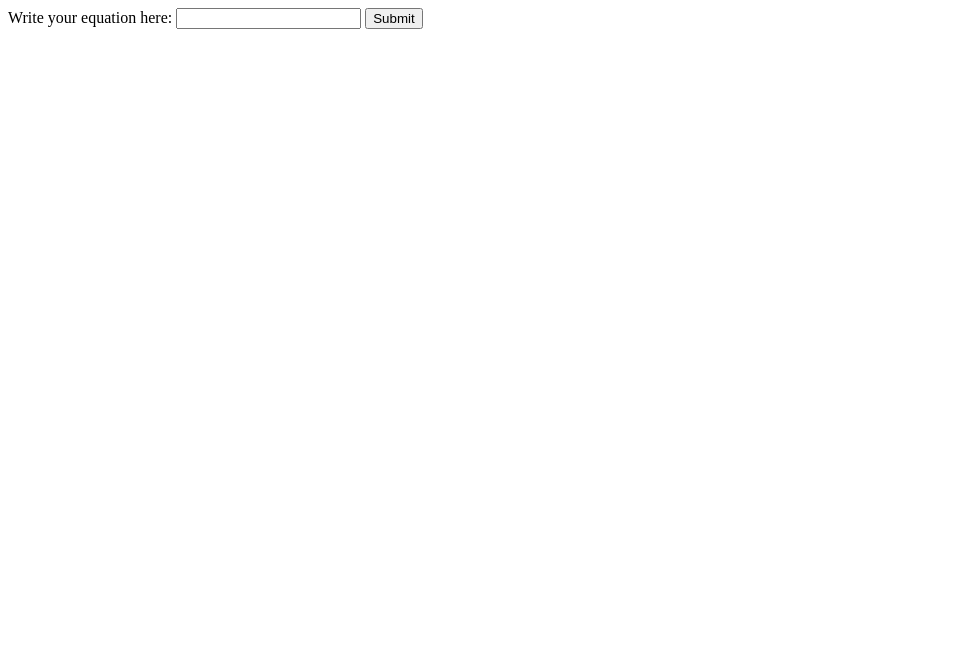
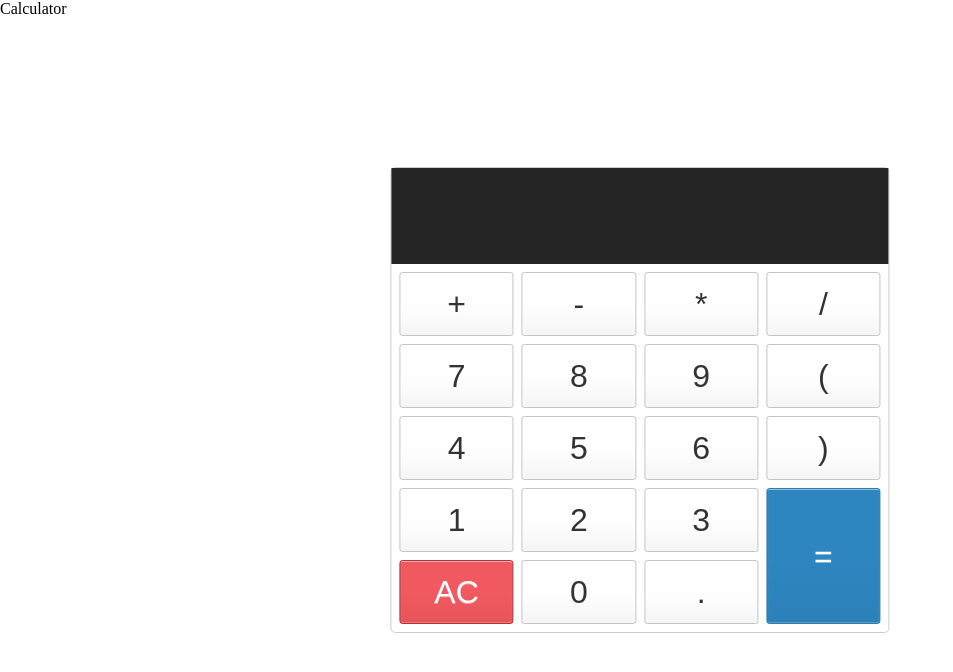
Before and after one commit to karishma-george/karishmag.github.io, a plain HTML site: page calculator/calculator.html in a window 1280 px wide. Shown: the whole page, without its empty margins (0-953 px from the left). Drawn offline with Linux system fonts and the light colour scheme.

Commit message:
added new calculator

```diff
--- a/calculator/calculator-styles.css
+++ b/calculator/calculator-styles.css
@@ -0,0 +1,95 @@
+html {
+  font-size: 16px;
+  box-sizing: border-box;
+}
+
+*,
+*::before,
+*::after {
+  margin: 0;
+  padding: 0;
+  box-sizing: inherit;
+}
+
+.calculator {
+  border: 1px solid #ccc;
+  border-radius: 5px;
+  position: absolute;
+  top: 50%;
+  left: 50%;
+  transform: translate(-50%, -50%);
+  width: 39vw;
+}
+
+.calculator-screen {
+  width: 100%;
+  font-size: 2rem;
+  height: 3em;
+  border: none;
+  background-color: #252525;
+  color: #fff;
+  text-align: right;
+  padding-right: 1.25em;
+  padding-left: 0.525em;
+}
+
+button {
+  height: 2em;
+  background-color: #fff;
+  border-radius: 3px;
+  border: 1px solid #c4c4c4;
+  background-color: transparent;
+  font-size: 2rem;
+  color: #333;
+  background-image: linear-gradient(
+    to bottom,
+    transparent,
+    transparent 50%,
+    rgba(0, 0, 0, 0.04)
+  );
+  box-shadow: inset 0 0 0 1px rgba(255, 255, 255, 0.05),
+    inset 0 1px 0 0 rgba(255, 255, 255, 0.45),
+    inset 0 -1px 0 0 rgba(255, 255, 255, 0.15),
+    0 1px 0 0 rgba(255, 255, 255, 0.15);
+  text-shadow: 0 1px rgba(255, 255, 255, 0.4);
+}
+
+button:hover {
+  background-color: #eaeaea;
+}
+
+.operator {
+  color: #337cac;
+}
+
+.all-clear {
+  background-color: #f0595f;
+  border-color: #b0353a;
+  color: #fff;
+}
+
+.all-clear:hover {
+  background-color: #f17377;
+}
+
+.equal-sign {
+  height: 100%;
+  background-color: #2e86c0;
+  border-color: #337cac;
+  color: #fff;
+  grid-row-start: 4;
+  grid-row-end: 6;
+  grid-column-start: 4;
+  grid-column-end: 5;
+}
+
+.equal-sign:hover {
+  background-color: #4e9ed4;
+}
+
+.calculator-keys {
+  display: grid;
+  grid-template-columns: 1fr 1fr 1fr 1fr;
+  grid-gap: 0.5em;
+  padding: 0.5em;
+}
--- a/calculator/calculator.html
+++ b/calculator/calculator.html
@@ -4,18 +4,171 @@
     <meta charset="utf-8" />
     <title>Calculator</title>
     <meta name="viewport" content="width=device-width, initial-scale=1" />
-    <link
-      rel="stylesheet"
-      type="css"
-      media="screen"
-      href="calculator-styles.css"
-    />
+    <link rel="stylesheet" href="calculator-styles.css" />
   </head>
   <body>
-    <label for="inputData">Write your equation here: </label>
+    <label for="inputData"> Calculator</label>
+    <div class="calculator">
+      <input type="text" class="calculator-screen" id="inputData" disabled />
+
+      <div class="calculator-keys">
+        <button
+          id="btn0"
+          onclick="inFunction(this)"
+          class="calc-elements"
+          value="+"
+        >
+          +
+        </button>
+        <button
+          id="btn1"
+          onclick="inFunction(this)"
+          class="calc-elements"
+          value="-"
+        >
+          -
+        </button>
+        <button
+          id="btn2"
+          onclick="inFunction(this)"
+          class="calc-elements"
+          value="*"
+        >
+          *
+        </button>
+        <button
+          id="btn3"
+          onclick="inFunction(this)"
+          class="calc-elements"
+          value="/"
+        >
+          /
+        </button>
+
+        <button
+          id="btn4"
+          onclick="inFunction(this)"
+          class="calc-elements"
+          value="7"
+        >
+          7
+        </button>
+        <button
+          id="btn5"
+          onclick="inFunction(this)"
+          class="calc-elements"
+          value="8"
+        >
+          8
+        </button>
+        <button
+          id="btn6"
+          onclick="inFunction(this)"
+          class="calc-elements"
+          value="9"
+        >
+          9
+        </button>
+        <button
+          id="btn7"
+          onclick="inFunction(this)"
+          class="calc-elements"
+          value="("
+        >
+          (
+        </button>
+        <button
+          id="btn8"
+          onclick="inFunction(this)"
+          class="calc-elements"
+          value="4"
+        >
+          4
+        </button>
+        <button
+          id="btn9"
+          onclick="inFunction(this)"
+          class="calc-elements"
+          value="5"
+        >
+          5
+        </button>
+        <button
+          id="btn10"
+          onclick="inFunction(this)"
+          class="calc-elements"
+          value="6"
+        >
+          6
+        </button>
+        <button
+          id="btn11"
+          onclick="inFunction(this)"
+          class="calc-elements"
+          value=")"
+        >
+          )
+        </button>
+
+        <button
+          id="btn12"
+          onclick="inFunction(this)"
+          class="calc-elements"
+          value="1"
+        >
+          1
+        </button>
+        <button
+          id="btn13"
+          onclick="inFunction(this)"
+          class="calc-elements"
+          value="2"
+        >
+          2
+        </button>
+        <button
+          id="btn14"
+          onclick="inFunction(this)"
+          class="calc-elements"
+          value="3"
+        >
+          3
+        </button>
+        <button
+          class="equal-sign"
+          onclick="calculateFunction()"
+          id="equal-sign"
+          value="="
+        >
+          =
+        </button>
+        <button id="all-clear" onclick="clearFunction(this)" class="all-clear">
+          AC
+        </button>
+        <button
+          id="btn15"
+          onclick="inFunction(this)"
+          class="calc-elements"
+          value="0"
+        >
+          0
+        </button>
+        <button
+          id="btn16"
+          onclick="inFunction(this)"
+          class="calc-elements"
+          class="."
+          value="."
+        >
+          .
+        </button>
+      </div>
+    </div>
+
+    <!-- <label for="inputData">Write your equation here: </label>
     <input type="text" id="inputData" />
     <input type="submit" id="submit" value="Submit" />
-    <p id="result"></p>
+    <p id="result"></p> -->
   </body>
   <script src="calculator.js"></script>
 </html>
--- a/calculator/calculator.js
+++ b/calculator/calculator.js
@@ -53,7 +53,7 @@ function recursive_calculate(uservalue) {
       uservalue.indexOf("(") + 1,
       uservalue.lastIndexOf(")")
     );
-    let answer = calculate(tokenize(sub_equation));
+    let answer = recursive_calculate(sub_equation);
     let new_equation = uservalue.replace(
       uservalue.substring(
         uservalue.indexOf("("),
@@ -61,14 +61,26 @@ function recursive_calculate(uservalue) {
       ),
       answer.toFixed(1)
     );
-    return recursive_calculate(new_equation);
-  } else {
-    return calculate(tokenize(uservalue));
+    return calculate(tokenize(new_equation));
+  }
+  return calculate(tokenize(uservalue));
+}
+
+function calculateFunction() {
+  let userInput = document.getElementById("inputData");
+  console.log(userInput.value);
+  userInput.value = recursive_calculate(userInput.value);
+}
+
+function inFunction(ele) {
+  let getValue = document.getElementById("inputData");
+  let btnValue = ele.innerText;
+  getValue.value += btnValue;
+}
+
+function clearFunction(ele) {
+  let getValue = document.getElementById("inputData");
+  if (getValue.value != "") {
+    getValue.value = "";
   }
 }
-const calculateButton = document.getElementById("submit");
-const userInput = document.getElementById("inputData");
-const result = document.getElementById("result");
-calculateButton.addEventListener("click", function () {
-  result.innerText = "The answer is " + recursive_calculate(userInput.value);
-});
```
Also changed, not shown: index.html (+0 -2 lines), review/reviews.html (+0 -3 lines).
